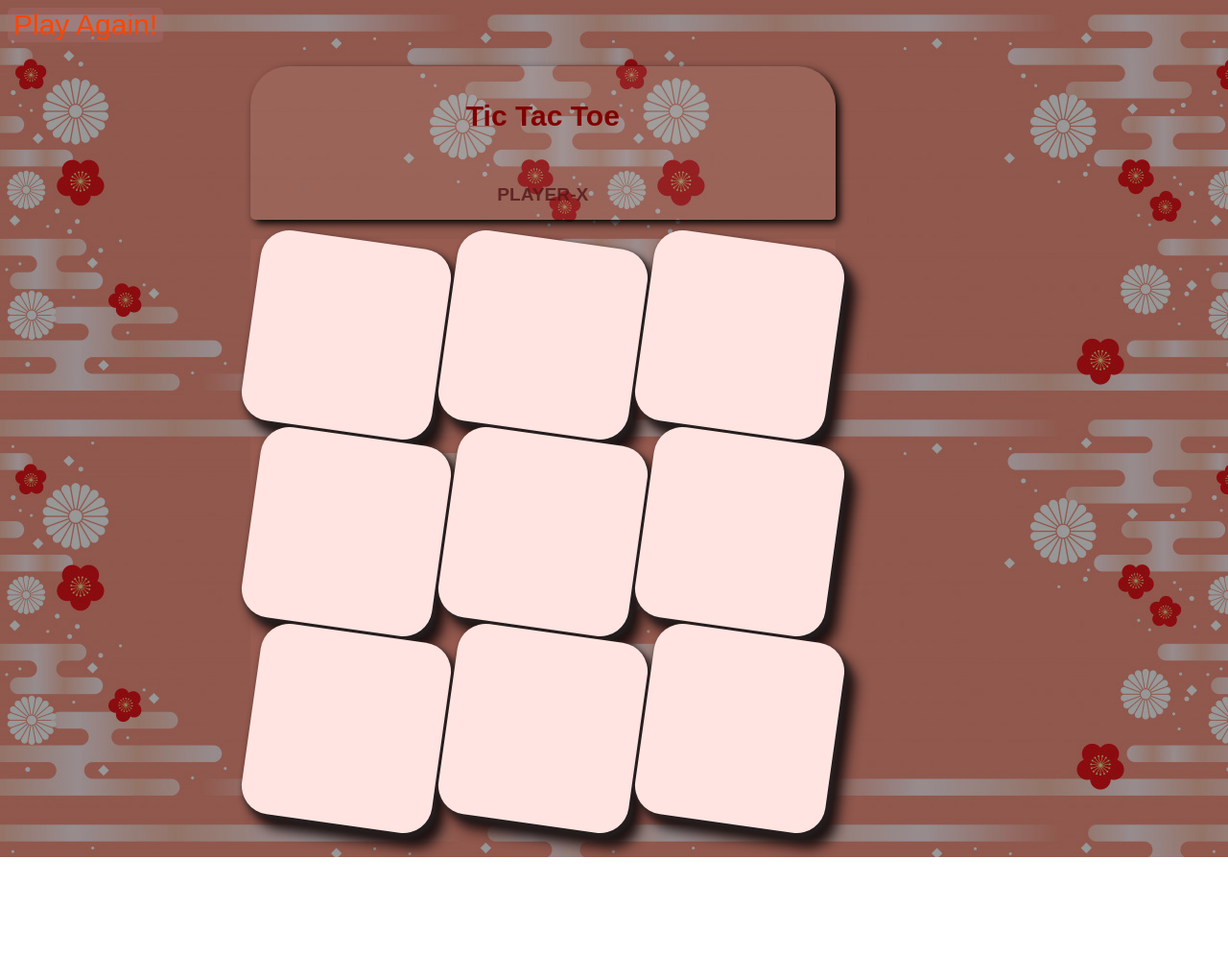
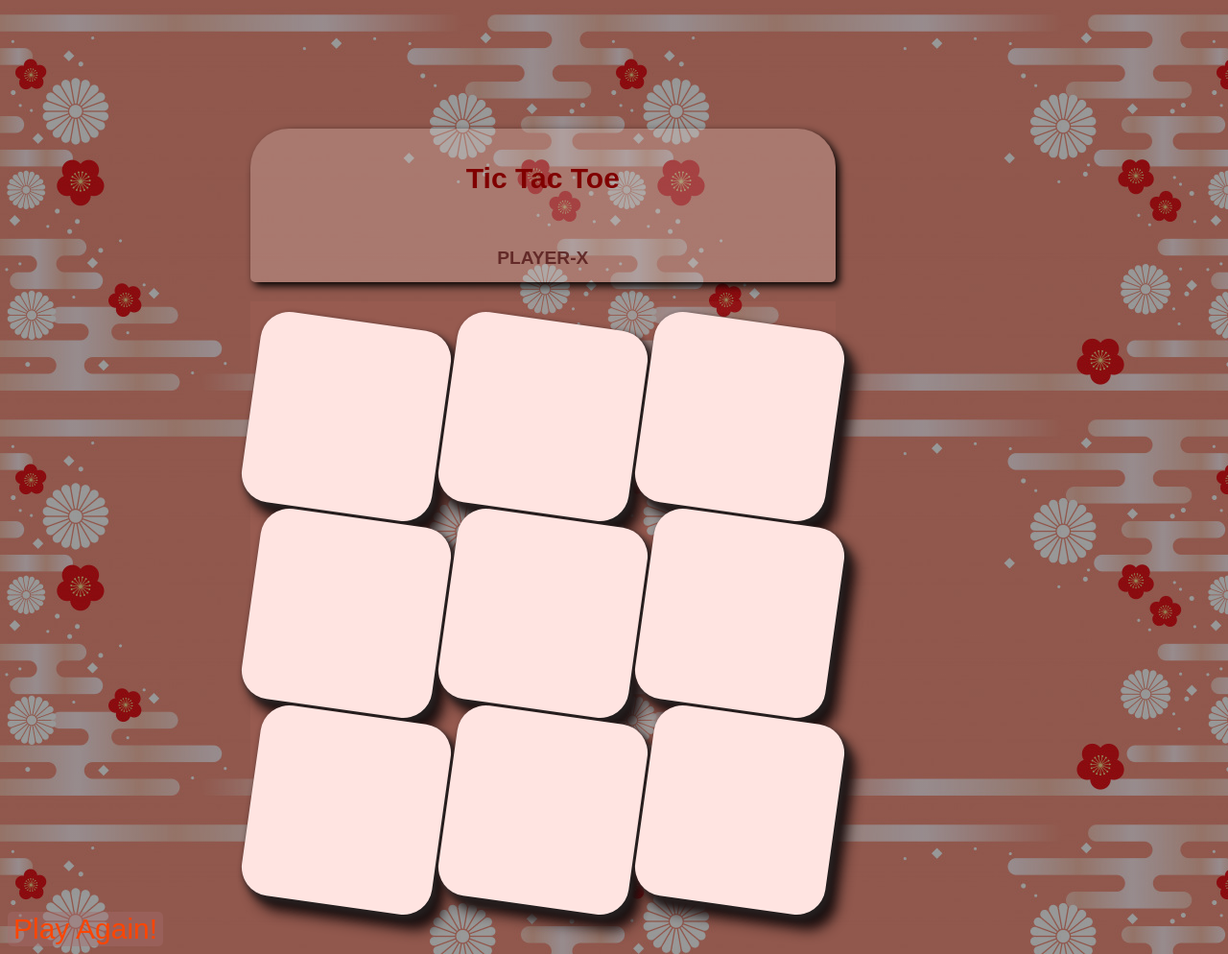
Before and after one commit to Tara-Hs/Tic-tac-toe, a plain HTML site: page index.html in a window 1280 px wide. Shown: the whole page at 96% size. Before the commit the page ends 893 px from the top, so only its background shows below. Drawn offline with Linux system fonts and the light colour scheme.

Commit message:
modified

```diff
--- a/index.html
+++ b/index.html
@@ -9,7 +9,6 @@
 </head>
 <body>
 
-    <button class="play-again-btn" type="submit" onClick="refreshPage()">Play Again!</button>
     <main>
 
 
@@ -36,9 +35,10 @@
 
 
 
+    </main>
 
 
-
+    <button class="play-again-btn" type="submit" onClick="refreshPage()">Play Again!</button>
 
     <script src="game.js"></script>
 </body>
--- a/style.css
+++ b/style.css
@@ -19,7 +19,7 @@ button:hover {
 .top-board {
     width: 610px;
     height: 160px;
-    background-color: rgba(231, 208, 199, 0.103);
+    background-color: rgba(231, 208, 199, 0.274);
     margin-bottom: 20px;
     border-radius: 40px 40px 5px 5px;
     box-shadow: 4px 4px 9px black;
@@ -54,6 +54,7 @@ main {
     padding: 2% 20%;
     border-top: 0;
     width: 100%;
+    padding-top: 10%;
 }
 .board {
     display: flex;
@@ -62,6 +63,8 @@ main {
     width: 610px;
     height: 610px;
     background-color: #f1927f0e;
+    padding: auto;
+    padding-top: 20px;
 
 }
 
```
